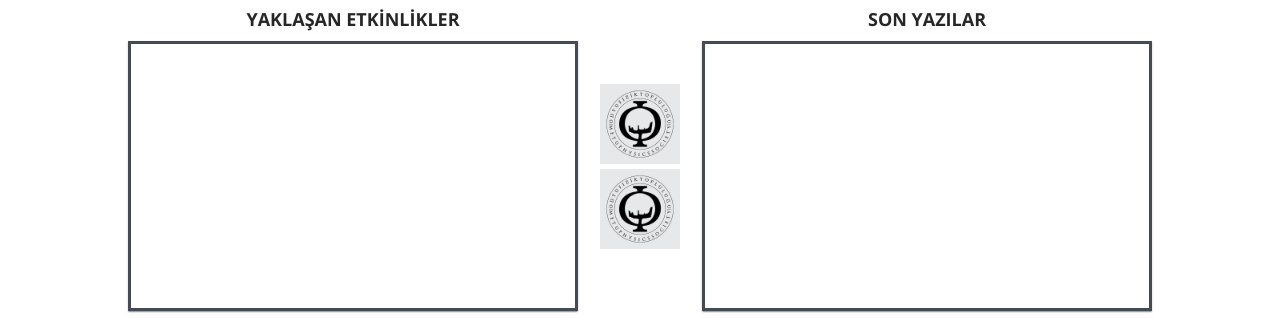
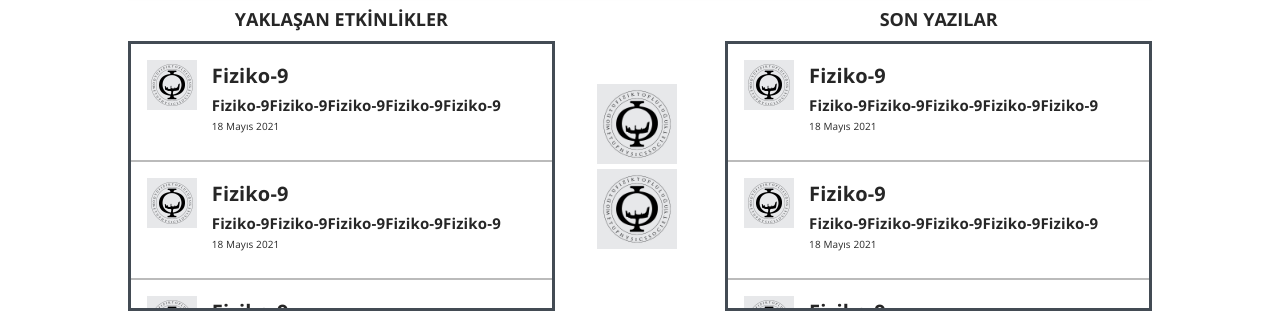
Before and after one commit to OFTTech/oft.metu.edu.tr, a Next.js app: page / in a window 1280 px wide. Shown: the part 631-950 px from the top of the page. Built offline with nearby package versions, Linux system fonts and the light colour scheme.

Commit message:
home page update

```diff
--- a/components/pages/index/contentList.module.scss
+++ b/components/pages/index/contentList.module.scss
@@ -1,7 +1,39 @@
-.card {
+.bigCard {
+  /* width */
+  &::-webkit-scrollbar {
+    width: 10px;
+  }
+
+  /* Track */
+  &::-webkit-scrollbar-track {
+    background: #f1f1f1;
+  }
+
+  /* Handle */
+  &::-webkit-scrollbar-thumb {
+    background: #888;
+  }
+
+  /* Handle on hover */
+  &::-webkit-scrollbar-thumb:hover {
+    background: #555;
+  }
+
   border-radius: 0 !important;
   border-width: 3px;
   border-color: #434B54;
-  width: 450px;
   height: 270px;
+  overflow-y: scroll;
 }
+
+.card{
+  border-bottom-color: #bbb;
+  border-bottom-width: 2px;
+  border-radius: 0 !important;
+}
+
+.truncate{
+  white-space: nowrap;
+  overflow: hidden;
+  text-overflow: ellipsis;
+}
--- a/components/pages/index/contentList.tsx
+++ b/components/pages/index/contentList.tsx
@@ -1,8 +1,31 @@
-import {Card} from "@material-ui/core";
+import {Card, CardContent, Grid, Typography} from "@material-ui/core";
 import styles from './contentList.module.scss'
+import Image from "next/image";
 
 export default function ContentList() {
     return (
-        <Card className={styles.card}/>
+        <Grid container className={styles.bigCard}>
+            {[...Array(10)].map((value, index) => (
+                <Grid item xs={12} key={index}>
+                    <Card elevation={0} className={`${styles.card} ${styles.truncate}`}>
+                        <CardContent>
+                            <Grid container>
+                                <Grid item xs={2}>
+                                    <Image src={"/logo.jpg"} width={50} height={50}/>
+                                </Grid>
+                                <Grid item xs={10}>
+                                    <Typography variant={"h6"} style={{fontSize: "20px"}}
+                                                className={"font-bold"}>Fiziko-9</Typography>
+                                    <Typography style={{fontSize: "15px"}} className={"font-bold"}
+                                                variant={"subtitle1"}>Fiziko-9Fiziko-9Fiziko-9Fiziko-9Fiziko-9</Typography>
+                                    <Typography style={{fontSize: "10px"}}
+                                                variant={"subtitle1"}>18 Mayıs 2021</Typography>
+                                </Grid>
+                            </Grid>
+                        </CardContent>
+                    </Card>
+                </Grid>
+            ))}
+        </Grid>
     )
 }
--- a/pages/index.tsx
+++ b/pages/index.tsx
@@ -29,7 +29,7 @@ export default function Home() {
             <Grid container direction={"column"}>
                 <BigGallery/>
                 <Grid container justify={"space-between"}>
-                    <Grid>
+                    <Grid item xs={12} md={5}>
                         <Typography variant="h5" className={classes.fontTop}>
                             YAKLAŞAN ETKİNLİKLER
                         </Typography>
@@ -44,12 +44,12 @@ export default function Home() {
                             <Image src={"/logo.jpg"} width={80} height={80}/>
                         </Grid>
                     </Grid>
-                    <Grid className={classes.middle}>
+                    <Grid item xs={12} md={1} className={classes.middle}>
                         <Image src={"/logo.jpg"} width={80} height={80}/>
                         <br/>
                         <Image src={"/logo.jpg"} width={80} height={80}/>
                     </Grid>
-                    <Grid>
+                    <Grid item xs={12} md={5}>
                         <Typography variant="h5" className={classes.fontTop}>
                             SON YAZILAR
                         </Typography>
--- a/styles/global.scss
+++ b/styles/global.scss
@@ -7,3 +7,7 @@
 * {
   font-family: "Open Sans", "Roboto", "Helvetica", "Arial", sans-serif !important;
 }
+
+.font-bold {
+  font-weight: 700 !important;
+}
```
